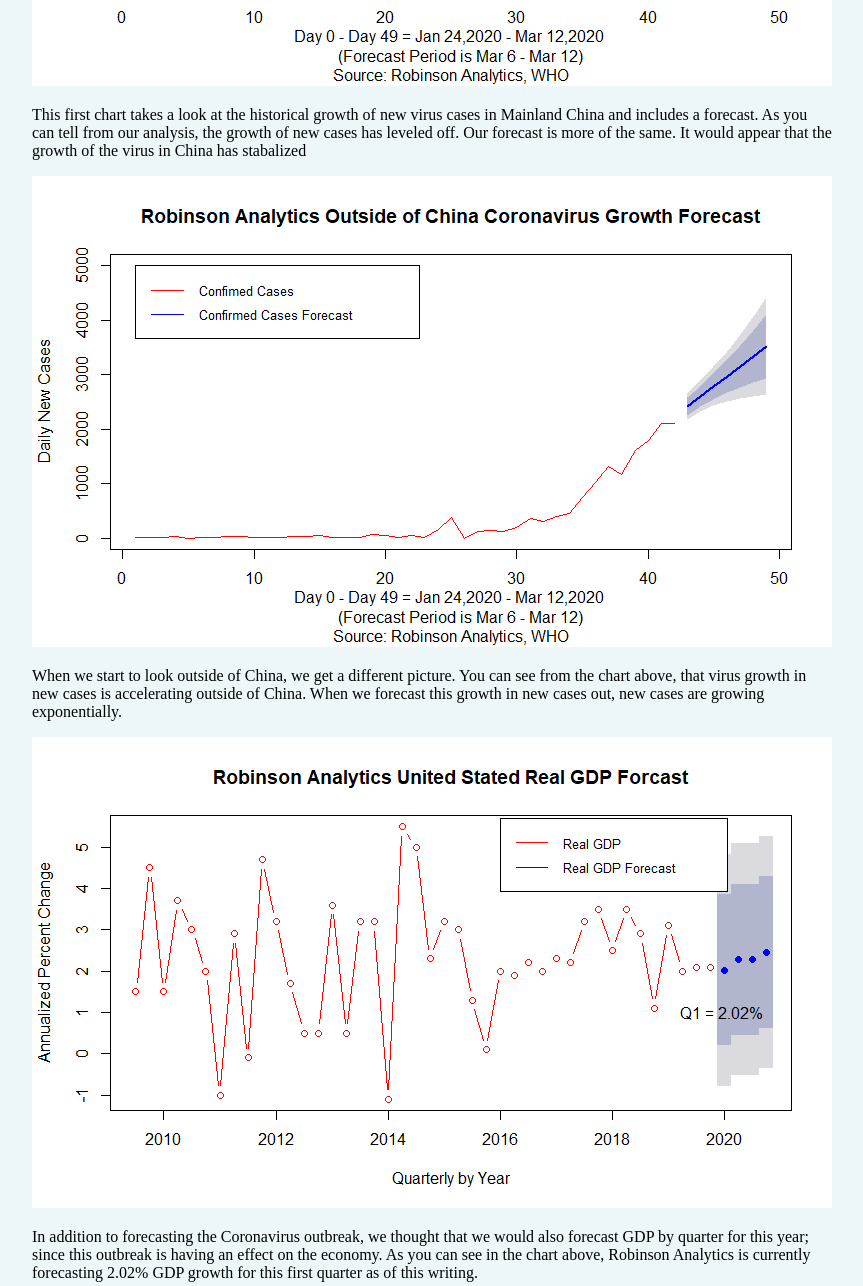
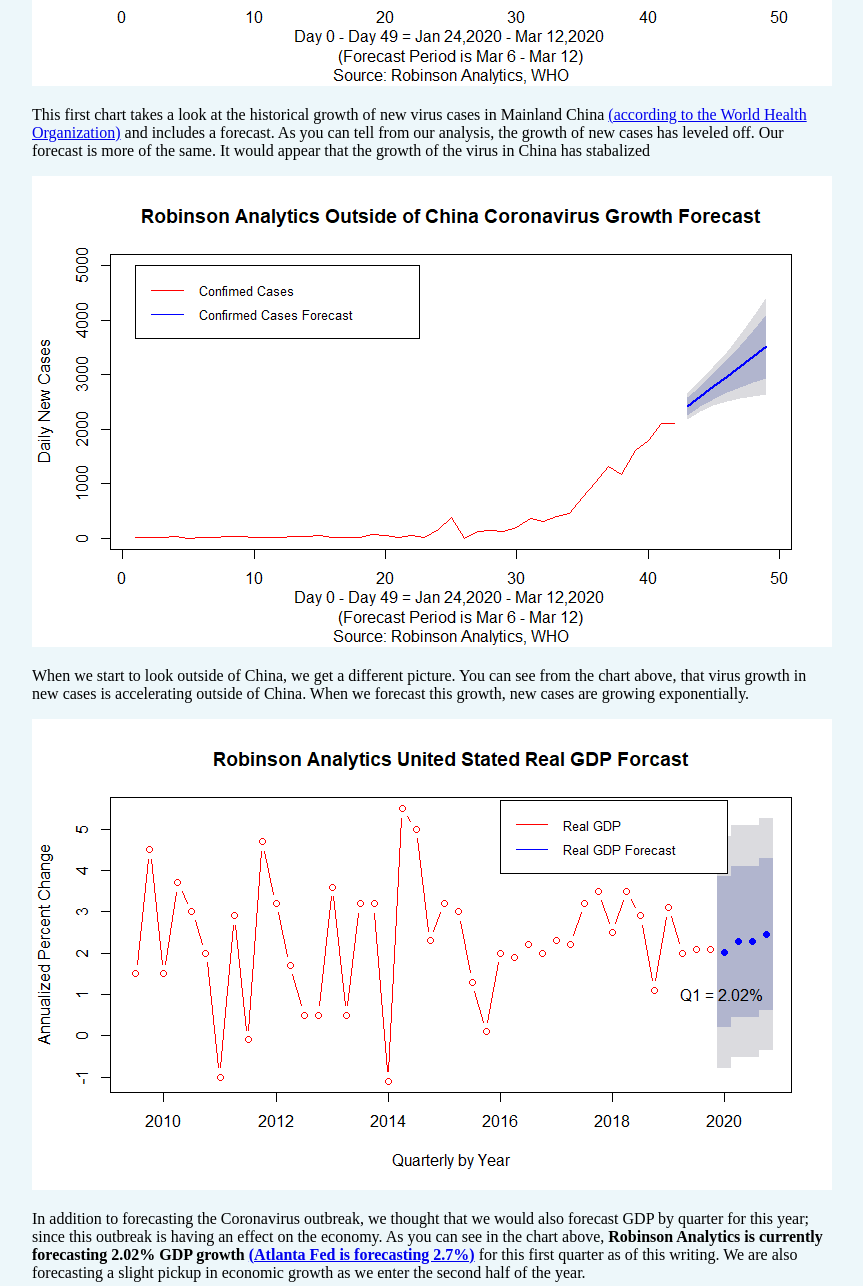
Before and after one commit to arobinso1/CoronavirusDashboard, a plain HTML site: page index.html in a window 1280 px wide. Shown: the part 594-1880 px from the top of the page, without its empty margins (208-1071 px from the left). Drawn offline with Linux system fonts and the light colour scheme.

Commit message:
seventh change

```diff
--- a/index.html
+++ b/index.html
@@ -21,7 +21,7 @@
   </div>
 
 <div class="">
-  <p>This first chart takes a look at the historical growth of new virus cases in Mainland China and includes a forecast.  As
+  <p>This first chart takes a look at the historical growth of new virus cases in Mainland China <a href="https://www.who.int/emergencies/diseases/novel-coronavirus-2019/situation-reports">(according to the World Health Organization)</a> and includes a forecast.  As
     you can tell from our analysis, the growth of new cases has leveled off.  Our forecast is more of the same.  It would
     appear that the growth of the virus in China has stabalized</p>
 </div>
@@ -32,7 +32,7 @@
 </div>
 <div class="">
   <p>When we start to look outside of China, we get a different picture.  You can see from the chart above, that virus growth in new cases
-  is accelerating outside of China.  When we forecast this growth in new cases out, new cases are growing exponentially.</p>
+  is accelerating outside of China.  When we forecast this growth, new cases are growing exponentially.</p>
 </div>
 <div class="">
   <img src="RAFedGDPForecastMar52020.png" class="rafred" alt="">
@@ -43,8 +43,9 @@
 </div>
 <div class="">
   <p>In addition to forecasting the Coronavirus outbreak, we thought that we would also forecast GDP by quarter for this year;
-  since this outbreak is having an effect on the economy.  As you can see in the chart above, Robinson Analytics is currently
-forecasting 2.02% GDP growth for this first quarter as of this writing.</p>
+  since this outbreak is having an effect on the economy.  As you can see in the chart above, <b>Robinson Analytics is currently
+forecasting 2.02% GDP growth <a href="https://www.frbatlanta.org/cqer/research/gdpnow.aspx">(Atlanta Fed is forecasting 2.7%)</a> </b>for this first quarter as of this writing.  We are also forecasting a slight pickup in economic
+growth as we enter the second half of the year.</p>
 </div>
 <div class="">
   <p>We use analytics on your work and business processes to gather the critical insights that you need to impact your business performance.</p>
```
